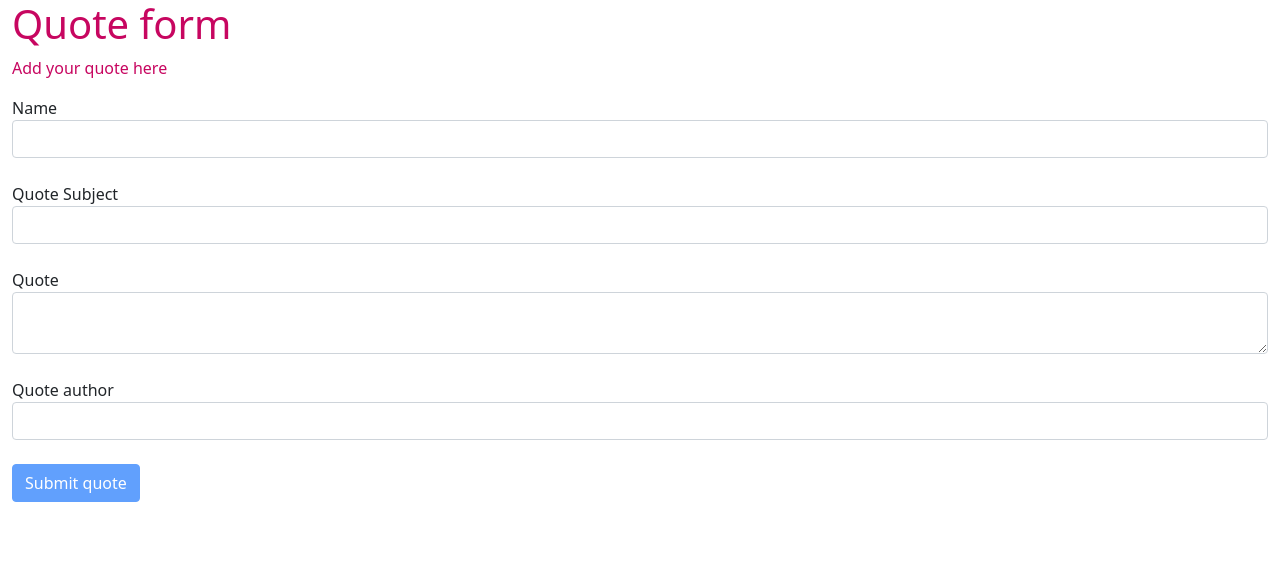
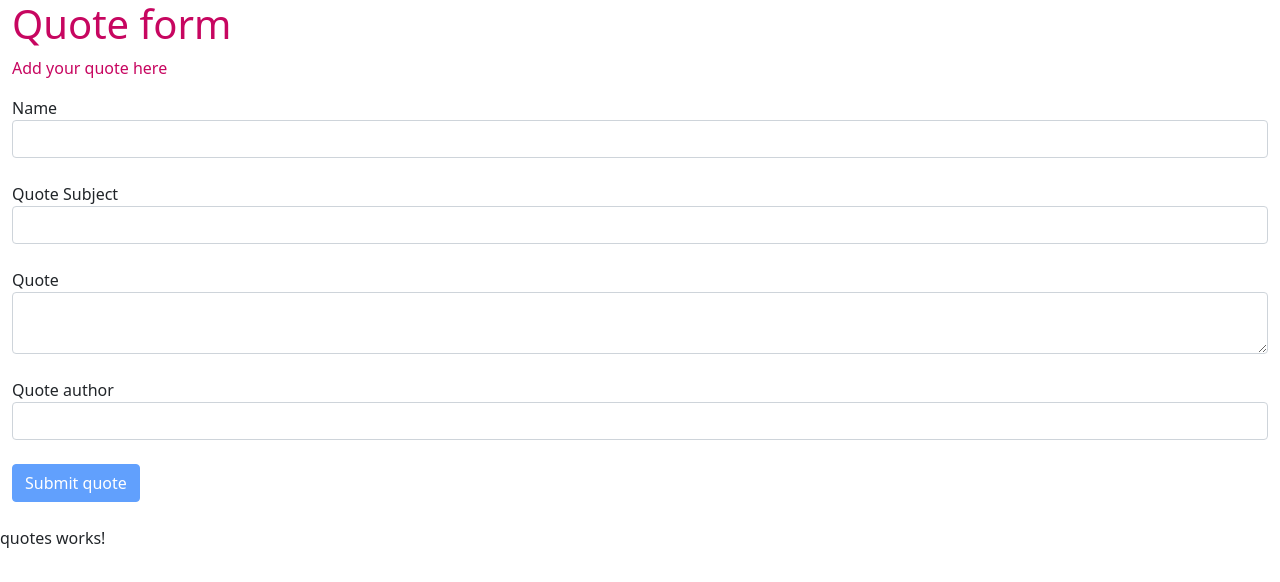
Before and after one commit to Karenkoech/quote_app, an Angular app: page / in a window 1280 px wide. Shown: the top 582 px of the page. Built offline with nearby package versions, Linux system fonts and the light colour scheme.

Commit message:
generate quotes component and update on root html

```diff
--- a/src/app/app.component.html
+++ b/src/app/app.component.html
@@ -1,5 +1,6 @@
 <div>
 
   <app-quote-forms></app-quote-forms>
+  <app-quotes></app-quotes>
 
 </div>
--- a/src/app/app.module.ts
+++ b/src/app/app.module.ts
@@ -5,11 +5,13 @@ import { FormsModule } from '@angular/forms';
 import { AppRoutingModule } from './app-routing.module';
 import { AppComponent } from './app.component';
 import { QuoteFormsComponent } from './quote-forms/quote-forms.component';
+import { QuotesComponent } from './quotes/quotes.component';
 
 @NgModule({
   declarations: [
     AppComponent,
-    QuoteFormsComponent
+    QuoteFormsComponent,
+    QuotesComponent
   ],
   imports: [
     BrowserModule,
--- /dev/null
+++ b/src/app/quotes/quotes.component.html
@@ -0,0 +1 @@
+<p>quotes works!</p>
--- /dev/null
+++ b/src/app/quotes/quotes.component.ts
@@ -0,0 +1,15 @@
+import { Component, OnInit } from '@angular/core';
+
+@Component({
+  selector: 'app-quotes',
+  templateUrl: './quotes.component.html',
+  styleUrls: ['./quotes.component.css']
+})
+export class QuotesComponent implements OnInit {
+
+  constructor() { }
+
+  ngOnInit(): void {
+  }
+
+}
```
Also changed, not shown: src/app/quotes/quotes.component.css (added), 1 other file (tests, documents, lock files or other folders).
